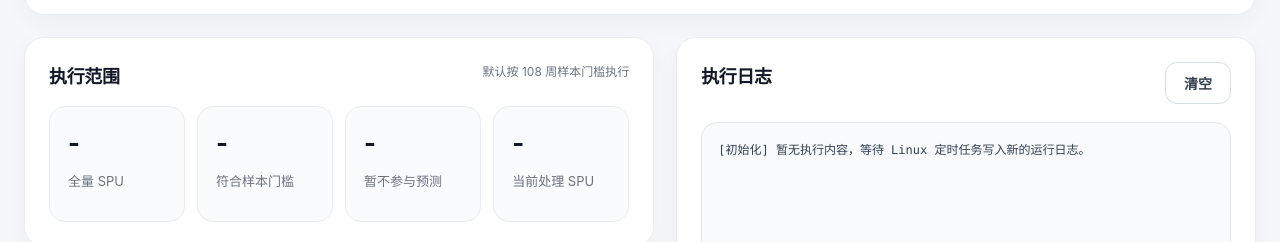
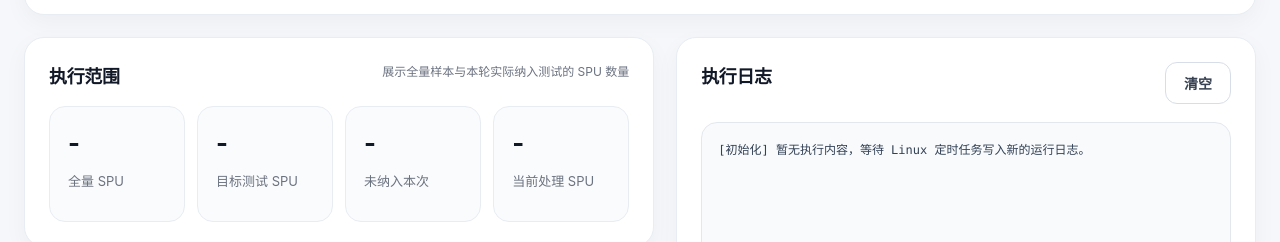
Before and after one commit to Jaffrey-L/Forecasting_Algorithm, a plain HTML site: page forecast_dashboard_v2.html in a window 1280 px wide. Shown: the part 525-767 px from the top of the page. Drawn offline with Linux system fonts and the light colour scheme; no server answers.

Commit message:
Adjust dashboard scope labels for total vs target SPUs

```diff
--- a/forecast_dashboard_v2.html
+++ b/forecast_dashboard_v2.html
@@ -460,12 +460,12 @@
                 <section class="panel">
                     <div class="panel-head">
                         <div class="panel-title">执行范围</div>
-                        <div class="panel-note">默认按 108 周样本门槛执行</div>
+                        <div class="panel-note">展示全量样本与本轮实际纳入测试的 SPU 数量</div>
                     </div>
                     <div class="scope-grid">
                         <div class="mini"><div class="mini-value" id="scopeTotalSpus">-</div><div class="mini-label">全量 SPU</div></div>
-                        <div class="mini"><div class="mini-value" id="scopeEligibleSpus">-</div><div class="mini-label">符合样本门槛</div></div>
-                        <div class="mini"><div class="mini-value" id="scopeExcludedSpus">-</div><div class="mini-label">暂不参与预测</div></div>
+                        <div class="mini"><div class="mini-value" id="scopeEligibleSpus">-</div><div class="mini-label">目标测试 SPU</div></div>
+                        <div class="mini"><div class="mini-value" id="scopeExcludedSpus">-</div><div class="mini-label">未纳入本次</div></div>
                         <div class="mini"><div class="mini-value" id="currentSpu">-</div><div class="mini-label">当前处理 SPU</div></div>
                     </div>
                 </section>
```
